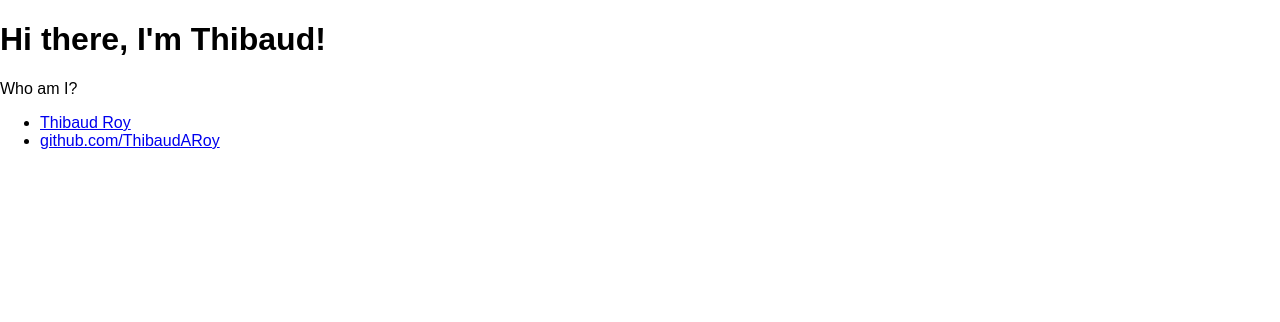
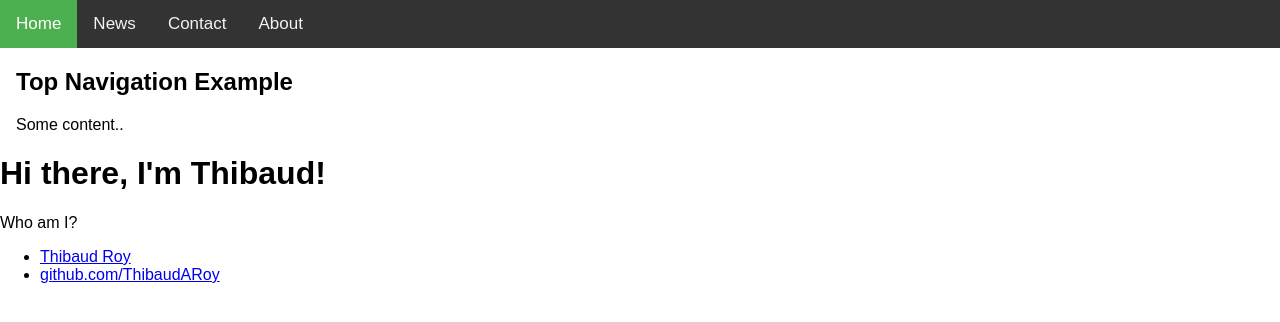
Before and after one commit to ThibaudARoy/thibaudaroy.github.io, a plain HTML site: page index.html in a window 1280 px wide. Drawn offline with Linux system fonts and the light colour scheme.

Commit message:
header update

```diff
--- a/index.html
+++ b/index.html
@@ -37,6 +37,18 @@ font-family: Arial, Helvetica, sans-serif;
 
   </head>
   <body>
+    <div class="topnav">
+      <a class="active" href="#home">Home</a>
+      <a href="#news">News</a>
+      <a href="#contact">Contact</a>
+      <a href="#about">About</a>
+      </div>
+
+      <div style="padding-left:16px">
+        <h2>Top Navigation Example</h2>
+        <p>Some content..</p>
+    </div>
+
     <div class="container">
       <div class="blurb">
         <h1>Hi there, I'm Thibaud!</h1>
```
